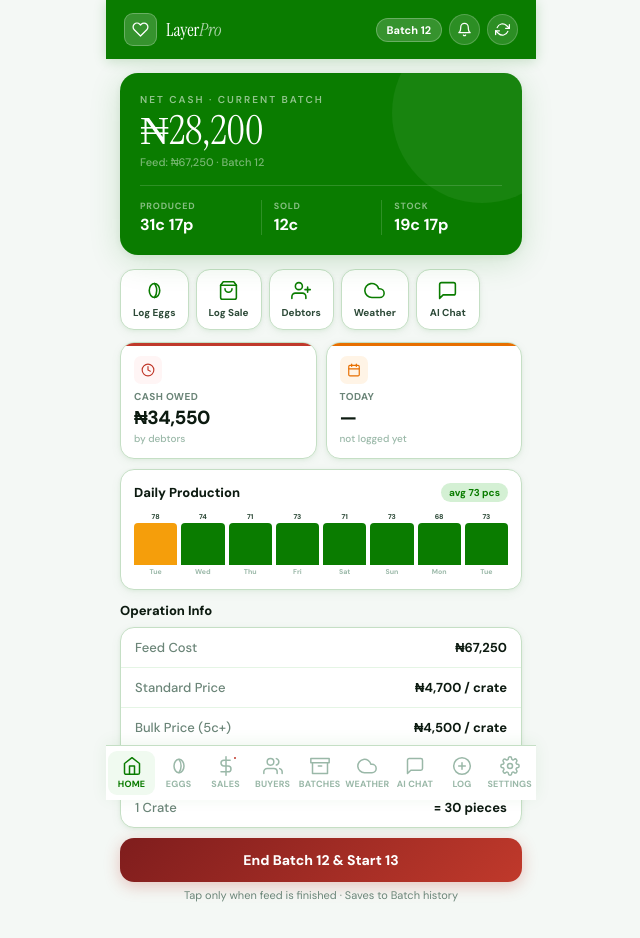
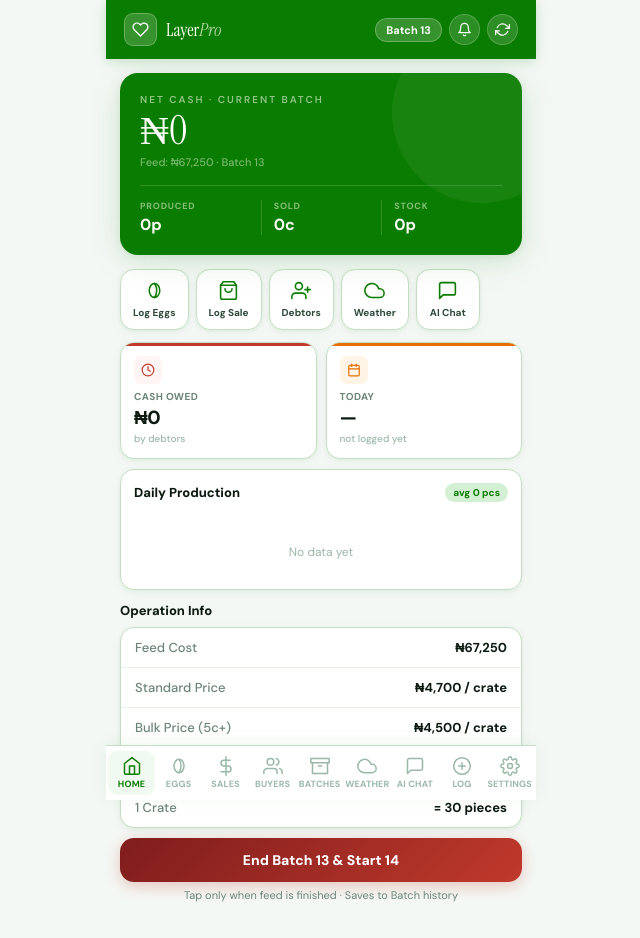
Before and after one commit to harlaphear-ux/layerpro, a plain HTML site: page index.html in a window 1280 px wide. Shown: the whole page, without its empty margins (319-959 px from the left). Drawn offline with Linux system fonts and the light colour scheme.

Commit message:
Close Batch 12 — start Batch 13

```diff
--- a/index.html
+++ b/index.html
@@ -647,34 +647,14 @@ const BATCH_HISTORY = [
 
 // ── CURRENT BATCH DATA ────────────────────────────────────────────────────────
 let S = {
-  currentBatch:12, feedCost:67250,
+  currentBatch:13, feedCost:67250,
   production:[
-    {date:'2026-09-10',pieces:73,note:'Wednesday — Batch 12 starts'},
-    {date:'2026-09-11',pieces:72,note:'Thursday'},
-    {date:'2026-09-12',pieces:73,note:'Friday'},
-    {date:'2026-09-13',pieces:75,note:'Saturday'},
-    {date:'2026-09-14',pieces:73,note:'Sunday'},
-    {date:'2026-09-15',pieces:78,note:'Monday'},
-    {date:'2026-09-16',pieces:74,note:'Tuesday'},
-    {date:'2026-09-17',pieces:71,note:'Wednesday'},
-    {date:'2026-09-18',pieces:73,note:'Thursday'},
-    {date:'2026-09-19',pieces:71,note:'Friday'},
-    {date:'2026-09-20',pieces:73,note:'Saturday'},
-    {date:'2026-09-21',pieces:68,note:'Monday'},
-    {date:'2026-09-22',pieces:73,note:'Tuesday'},
   ],
   sales:[
-    {date:'2026-09-13',buyer:'Wife',crates:2,pieces:15,paid:0,owed:11250,type:'wife',note:'2.5 crates'},
-    {date:'2026-09-14',buyer:'Mum Nasirudeen',crates:2,pieces:0,paid:9400,owed:0,type:'standard',note:'Paid'},
-    {date:'2026-09-19',buyer:'Eleha',crates:4,pieces:0,paid:18800,owed:0,type:'standard',note:'Paid'},
-    {date:'2026-09-19',buyer:'Wife',crates:1,pieces:0,paid:0,owed:4500,type:'wife',note:''},
-    {date:'2026-09-22',buyer:'Wife',crates:2,pieces:15,paid:0,owed:11250,type:'wife',note:'2.5 crates'},
   ],
   expenses:[
   ],
   debtors:[
-    {id:1,name:'Mum Othman Friend',cashOwed:18800,note:'Tue 16 Sep — 4 crates',addedDate:'2026-09-16'},
-    {id:2,name:'Wife',cashOwed:15750,note:'3.5 crates total — 13 Sep + 19 Sep + 22 Sep',addedDate:'2026-09-13'},
   ],
   closedBatches:[{
       id:'batch11', name:'Batch 11',
@@ -688,6 +668,22 @@ let S = {
       unsoldPieces:0,
       unsoldValue:0,
       debtors:[]
+    },{
+      id:'batch12', name:'Batch 12',
+      feedCost:67250,
+      startDate:'2026-09-10', endDate:'2026-09-22',
+      totalRevenue:69800,
+      netProfit:2550,
+      expenses:0,
+      margin:3.7,
+      totalPieces:957,
+      unsoldPieces:15,
+      unsoldValue:2350,
+      debtors:[
+        {name:'Mum Othman Friend',owed:18800,note:'Tue 16 Sep — 4 crates',paid:false},
+        {name:'Wife',owed:15750,note:'3.5 crates total',paid:false},
+        {name:'Unsold Stock',owed:2350,note:'Half crate unsold',paid:false,isStock:true},
+      ]
     }
   ],
   buyerNotes:{},
```
